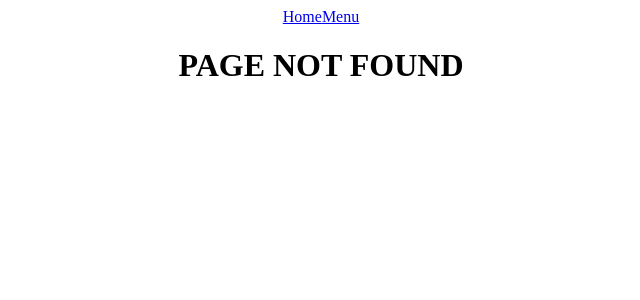
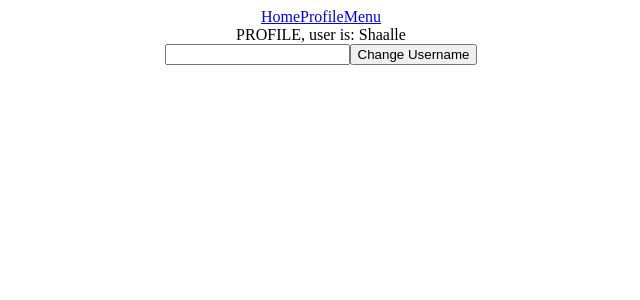
Before and after one commit to shaalle/react-basics, a React (Create React App) app: page /profile in a window 1280 px wide. Before the commit this address had no page. Shown: the top 300 px of the page, without its empty margins (319-959 px from the left). Built offline with nearby package versions, Linux system fonts and the light colour scheme.

Commit message:
Prop drilling Example

```diff
--- a/src/App.js
+++ b/src/App.js
@@ -6,15 +6,16 @@
 import { Home } from './pages/Home';
 import { Menu } from './pages/Menu';
 import { NavBar } from './Navbar';
+import { Profile } from './pages/Profile';
 function App() {
-
-
+  const [username, setUsername] = useState("Shaalle");
   return(
     <div className="App">
      <Router>
       <NavBar />
       <Routes>
-        <Route path="/" element={<Home />} />
+        <Route path="/" element={<Home username={username} />} />
+        <Route path='/profile' element={<Profile username={username} setUsername={setUsername} />} />
         <Route path="/menu" element={<Menu />} />
         <Route path="*" element={<h1>PAGE NOT FOUND</h1>} />
       </Routes>
--- a/src/Navbar.jsx
+++ b/src/Navbar.js
@@ -3,6 +3,7 @@
     return(
         <div>
         <Link to="/" >Home</Link>
+        <Link to="/profile" >Profile</Link>
         <Link to="/menu" >Menu</Link>
 
       </div>
--- /dev/null
+++ b/src/components/ChangeProfile.js
@@ -0,0 +1,11 @@
+import { useState } from "react";
+
+export const ChangeProfile = (props) => {
+  const [newUsername, setNewUsername] = useState("");
+  return (
+  <div className="App">
+    <input onChange={(event)=> setNewUsername(event.target.value)}/>
+    <button onClick={()=> props.setUsername(newUsername)}>Change Username</button>
+  </div>
+  );
+};
--- a/src/pages/Home.js
+++ b/src/pages/Home.js
@@ -1,3 +1,3 @@
-export const Home = () => {
-    return <h1>This Is The Home Page</h1>
+export const Home = (props) => {
+    return <h1>This Is The Home Page and user is: {props.username}</h1>
 }
--- /dev/null
+++ b/src/pages/Profile.js
@@ -0,0 +1,10 @@
+import { ChangeProfile } from "../components/ChangeProfile";
+export const Profile = (props) => {
+  return (
+    <div className="App">
+      {""}
+      <div>PROFILE, user is: {props.username}</div>
+      <ChangeProfile setUsername={props.setUsername} />
+    </div>
+  );
+};
```
